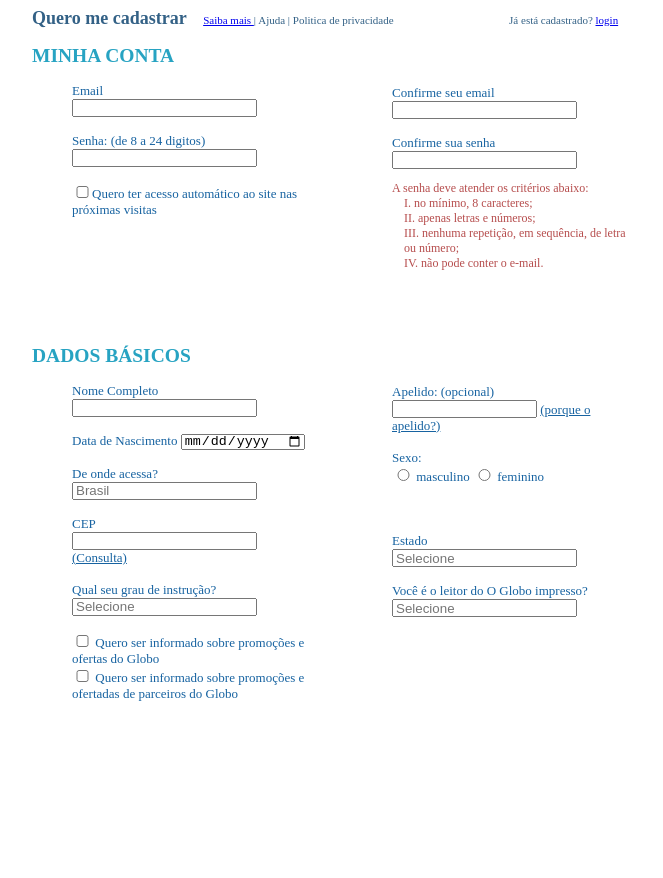
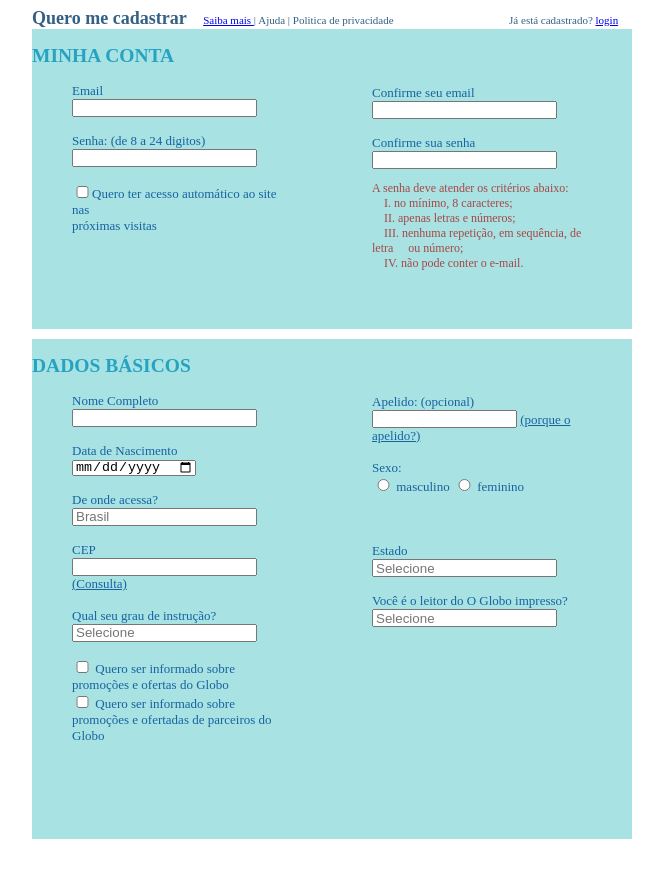
Before and after one commit to thyago00/testes, a plain HTML site: page Aula/Aula2/teste.html in a window 1280 px wide. Shown: the whole page, without its empty margins (308-971 px from the left). Drawn offline with Linux system fonts and the light colour scheme.

Commit message:
Update teste.css

```diff
--- a/Aula/Aula2/teste.css
+++ b/Aula/Aula2/teste.css
@@ -13,14 +13,22 @@
 }
 
 #conteudoesquerda,
-#esqbaixo,
-#conteudodireita,
-#dirbaixo {
-    width: 320px;
+#conteudodireita
+ {
+    width: 300px;
     height: 300px;
     float: left;
+    background: rgb(168, 226, 226)
 }
+#esqbaixo,
+#dirbaixo{
+    width: 300px;
+    height: 500px;
+    float: left;
+    margin-top: 10px;
+    background: rgb(168, 226, 226);
 
+}
 #conteudo {
     color: rgb(23, 99, 161);
     font-size: 13px;
```
